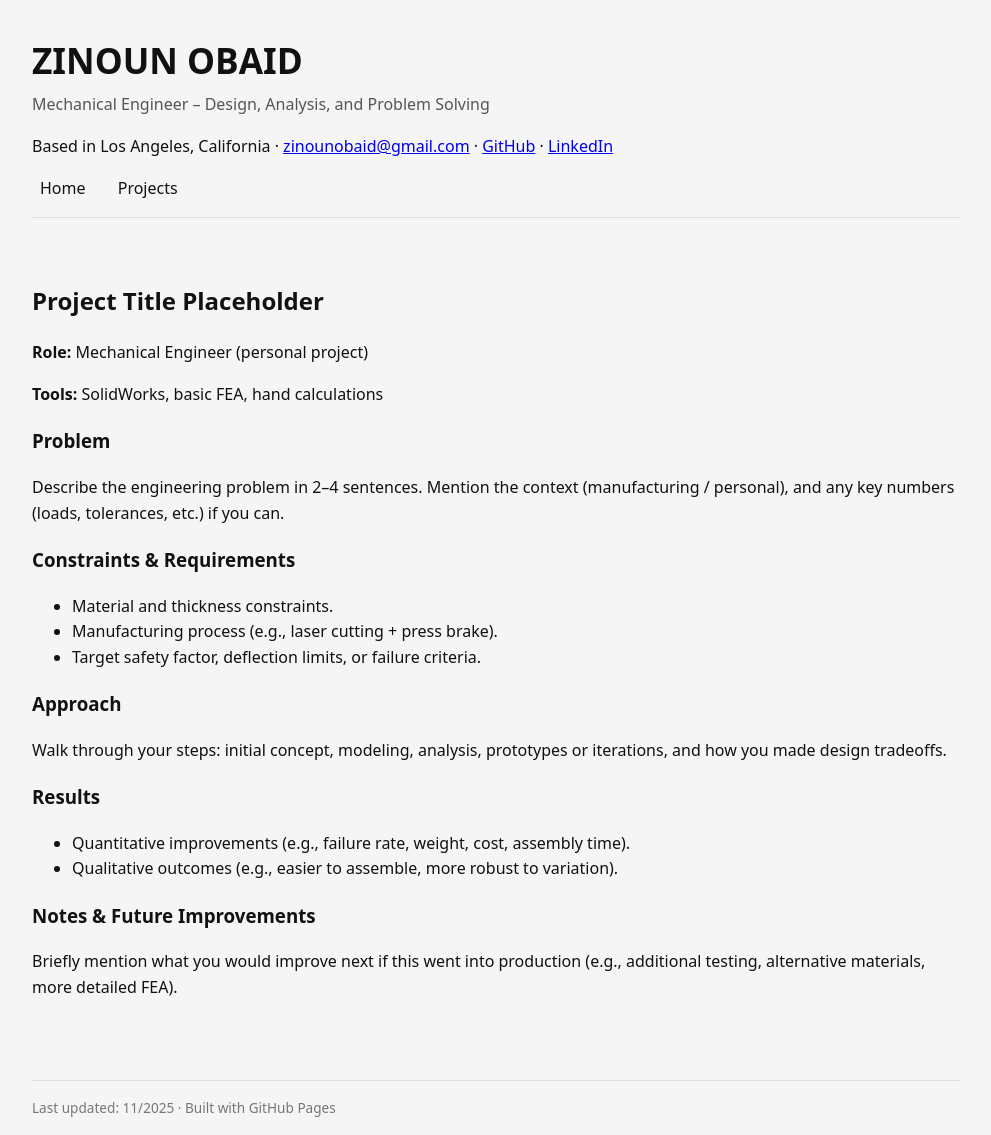
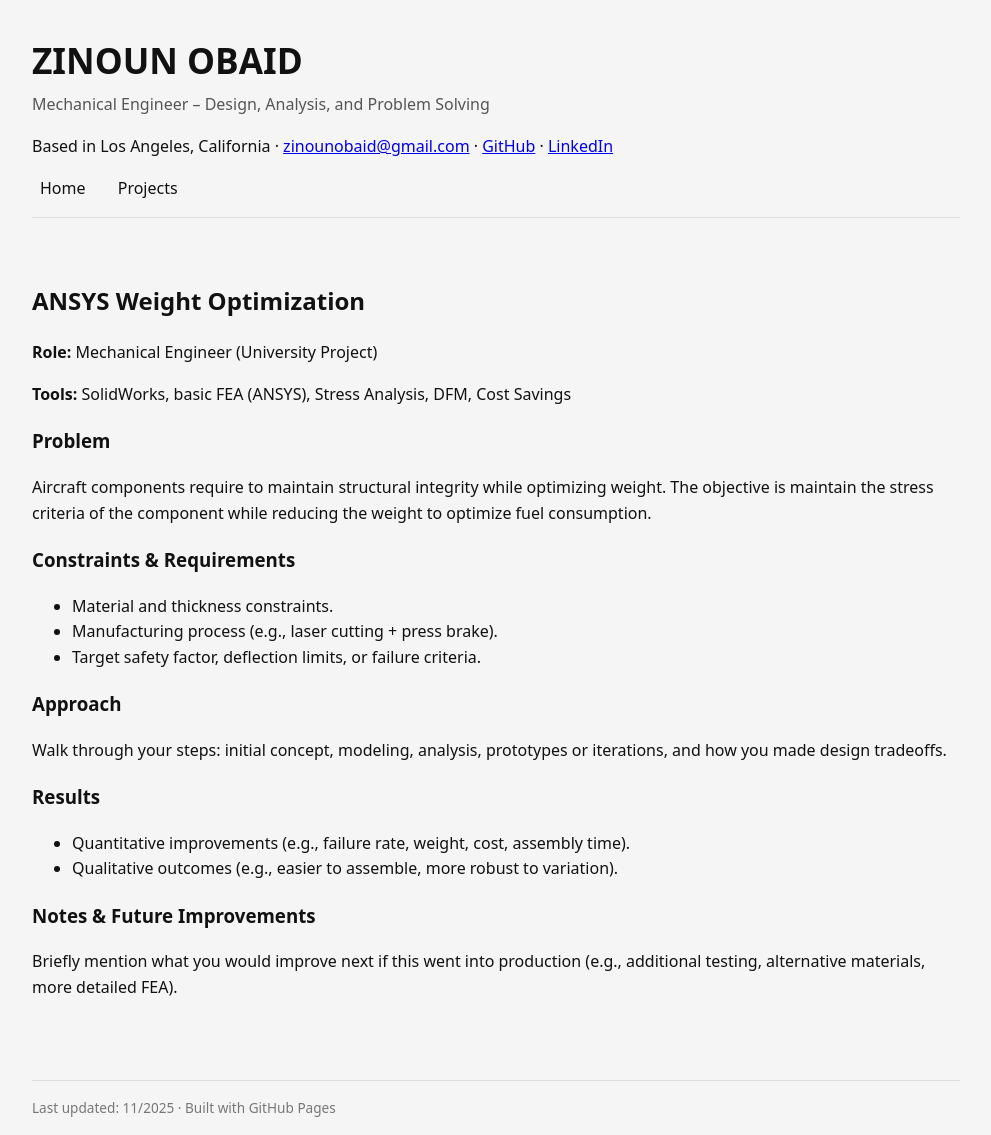
Before and after one commit to zinounobaid/zinounobaid.github.io, a Jekyll site: the page built from projects/ANSYS-Weight-Optimization.html, in a window 1280 px wide. Shown: the whole page, without its empty margins (144-1135 px from the left). Built offline with Jekyll 4.4.1, drawn with Linux system fonts in a browser that asks for light colours.

Commit message:
Update project title and details in HTML file

```diff
--- a/projects/ANSYS-Weight-Optimization.html
+++ b/projects/ANSYS-Weight-Optimization.html
@@ -4,14 +4,14 @@ title: "Project Title Placeholder – Zinoun Obaid"
 ---
 
 <article>
-  <h2>Project Title Placeholder</h2>
-  <p><strong>Role:</strong> Mechanical Engineer (personal project)</p>
-  <p><strong>Tools:</strong> SolidWorks, basic FEA, hand calculations</p>
+  <h2>ANSYS Weight Optimization</h2>
+  <p><strong>Role:</strong> Mechanical Engineer (University Project)</p>
+  <p><strong>Tools:</strong> SolidWorks, basic FEA (ANSYS), Stress Analysis, DFM, Cost Savings</p>
 
   <h3>Problem</h3>
   <p>
-    Describe the engineering problem in 2–4 sentences.
-    Mention the context (manufacturing / personal), and any key numbers (loads, tolerances, etc.) if you can.
+    Aircraft components require to maintain structural integrity while optimizing weight.
+    The objective is maintain the stress criteria of the component while reducing the weight to optimize fuel consumption.
   </p>
 
   <h3>Constraints & Requirements</h3>
```
